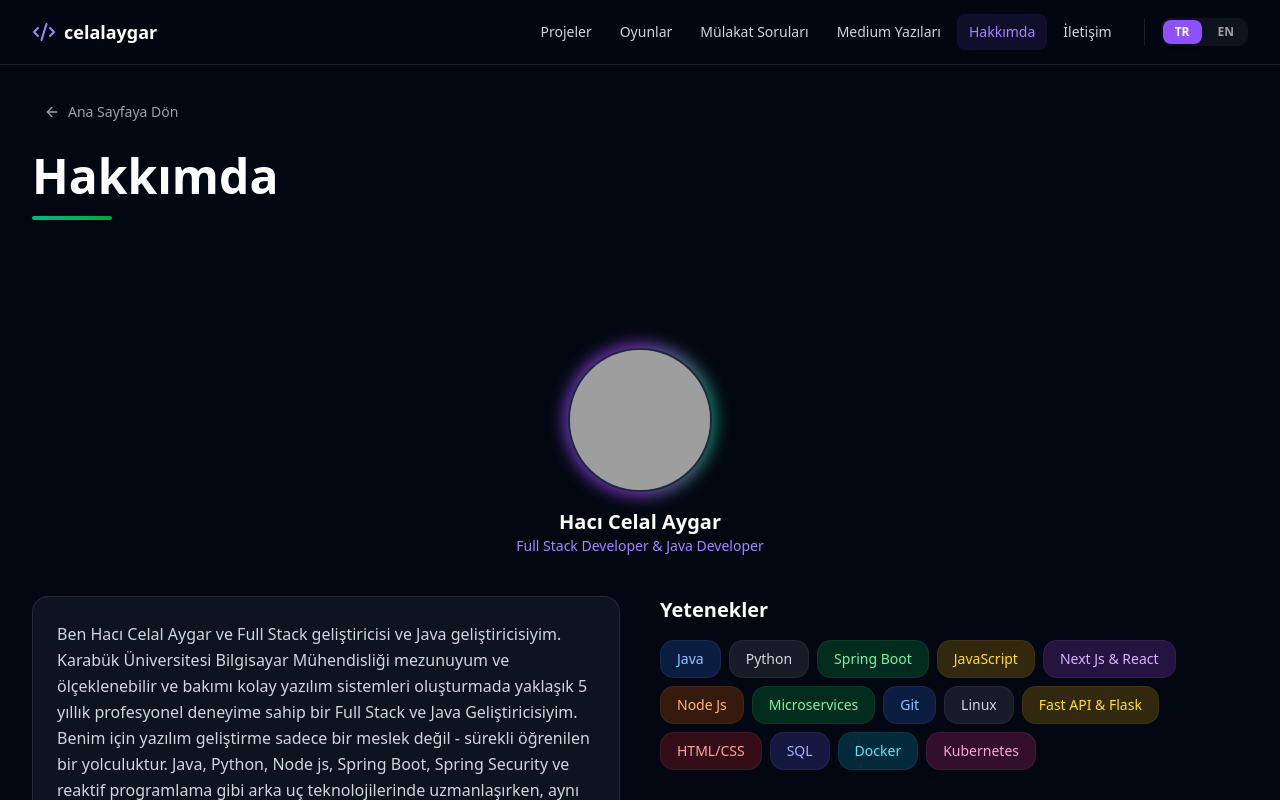
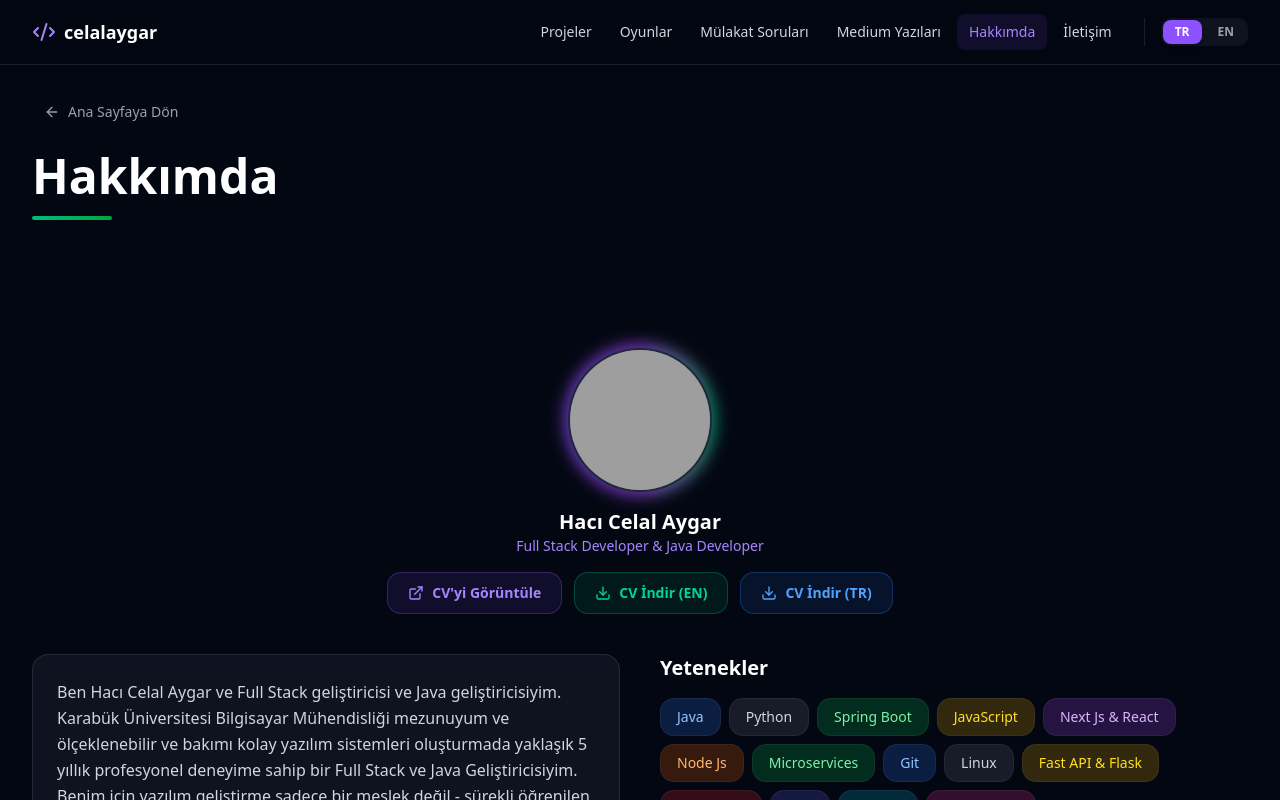
Before and after one commit to celalaygar/profile-celalaygar, a Next.js app: page /about in a window 1280 px wide. Shown: the top 800 px of the page. Built offline with nearby package versions, Linux system fonts and the light colour scheme; grey boxes are pictures that could not be loaded.

Commit message:
fa951216-ee80-4985-b05f-755341e9f06c

```diff
--- a/src/components/sections/about-section.tsx
+++ b/src/components/sections/about-section.tsx
@@ -2,11 +2,15 @@
 
 import { motion } from "framer-motion";
 import Link from "next/link";
-import { ArrowRight } from "lucide-react";
+import { ArrowRight, Download, ExternalLink } from "lucide-react";
 import { useLanguage } from "@/components/language-provider";
 import { skills } from "@/data";
 
 const PROFILE_IMAGE = "https://avatars.githubusercontent.com/u/11775341?v=4";
+
+const CV_VIEW_URL = "https://celalaygar.github.io/";
+const CV_DOWNLOAD_EN = "https://raw.githubusercontent.com/celalaygar/pdfs/main/sertifikalar/01.02.2026.Celal.Aygar.English.CV.pdf";
+const CV_DOWNLOAD_TR = "https://raw.githubusercontent.com/celalaygar/pdfs/main/sertifikalar/01.02.2026.Celal.Aygar.Turkish.CV.pdf";
 
 interface AboutSectionProps {
   compact?: boolean;
@@ -51,6 +55,37 @@ export function AboutSection({ compact }: AboutSectionProps) {
           </div>
           <h3 className="text-xl font-bold text-white">Hacı Celal Aygar</h3>
           <p className="text-sm text-violet-400">Full Stack Developer & Java Developer</p>
+
+          {/* CV buttons */}
+          <div className="mt-4 flex flex-wrap items-center justify-center gap-3">
+            <a
+              href={CV_VIEW_URL}
+              target="_blank"
+              rel="noopener noreferrer"
+              className="inline-flex items-center gap-2 rounded-xl border border-violet-500/30 bg-violet-500/10 px-5 py-2.5 text-sm font-semibold text-violet-400 transition-all hover:scale-105 hover:border-violet-500/50 hover:bg-violet-500/20"
+            >
+              <ExternalLink className="h-4 w-4" />
+              {t("cv_view")}
+            </a>
+            <a
+              href={CV_DOWNLOAD_EN}
+              target="_blank"
+              rel="noopener noreferrer"
+              className="inline-flex items-center gap-2 rounded-xl border border-emerald-500/30 bg-emerald-500/10 px-5 py-2.5 text-sm font-semibold text-emerald-400 transition-all hover:scale-105 hover:border-emerald-500/50 hover:bg-emerald-500/20"
+            >
+              <Download className="h-4 w-4" />
+              {t("cv_download_en")}
+            </a>
+            <a
+              href={CV_DOWNLOAD_TR}
+              target="_blank"
+              rel="noopener noreferrer"
+              className="inline-flex items-center gap-2 rounded-xl border border-blue-500/30 bg-blue-500/10 px-5 py-2.5 text-sm font-semibold text-blue-400 transition-all hover:scale-105 hover:border-blue-500/50 hover:bg-blue-500/20"
+            >
+              <Download className="h-4 w-4" />
+              {t("cv_download_tr")}
+            </a>
+          </div>
         </motion.div>
 
         <div className={`grid gap-10 ${compact ? "lg:grid-cols-2" : "lg:grid-cols-2"}`}>
--- a/src/components/sections/hero-section.tsx
+++ b/src/components/sections/hero-section.tsx
@@ -5,7 +5,7 @@ import dynamic from "next/dynamic";
 import { useLanguage } from "@/components/language-provider";
 import { heroSocialLinks, tiktokStats } from "@/data";
 import { getSocialIcon } from "@/components/social-icons";
-import { Download } from "lucide-react";
+import { Download, ExternalLink } from "lucide-react";
 
 const HeroScene = dynamic(
   () => import("@/components/three/hero-scene").then((mod) => mod.HeroScene),
@@ -15,6 +15,7 @@ const HeroScene = dynamic(
   }
 );
 
+const CV_VIEW_URL = "https://celalaygar.github.io/";
 const CV_DOWNLOAD_EN = "https://raw.githubusercontent.com/celalaygar/pdfs/main/sertifikalar/01.02.2026.Celal.Aygar.English.CV.pdf";
 const CV_DOWNLOAD_TR = "https://raw.githubusercontent.com/celalaygar/pdfs/main/sertifikalar/01.02.2026.Celal.Aygar.Turkish.CV.pdf";
 
@@ -88,6 +89,15 @@ export function HeroSection() {
           {/* CV buttons */}
           <div className="mt-4 flex flex-wrap items-center justify-center gap-3">
             <a
+              href={CV_VIEW_URL}
+              target="_blank"
+              rel="noopener noreferrer"
+              className="inline-flex items-center gap-2 rounded-xl border border-violet-500/30 bg-violet-500/10 px-5 py-2.5 text-sm font-semibold text-violet-400 transition-all hover:scale-105 hover:border-violet-500/50 hover:bg-violet-500/20"
+            >
+              <ExternalLink className="h-4 w-4" />
+              {t("cv_view")}
+            </a>
+            <a
               href={CV_DOWNLOAD_EN}
               target="_blank"
               rel="noopener noreferrer"
```
